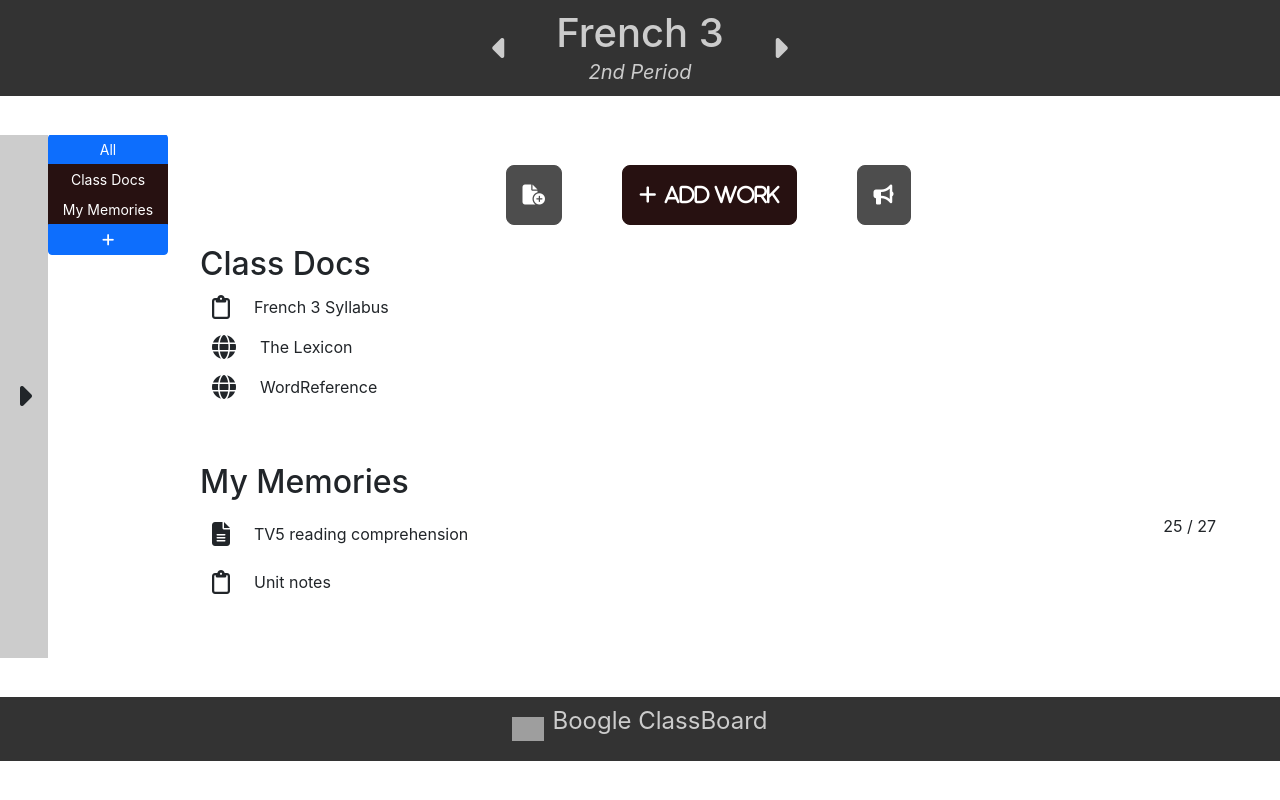
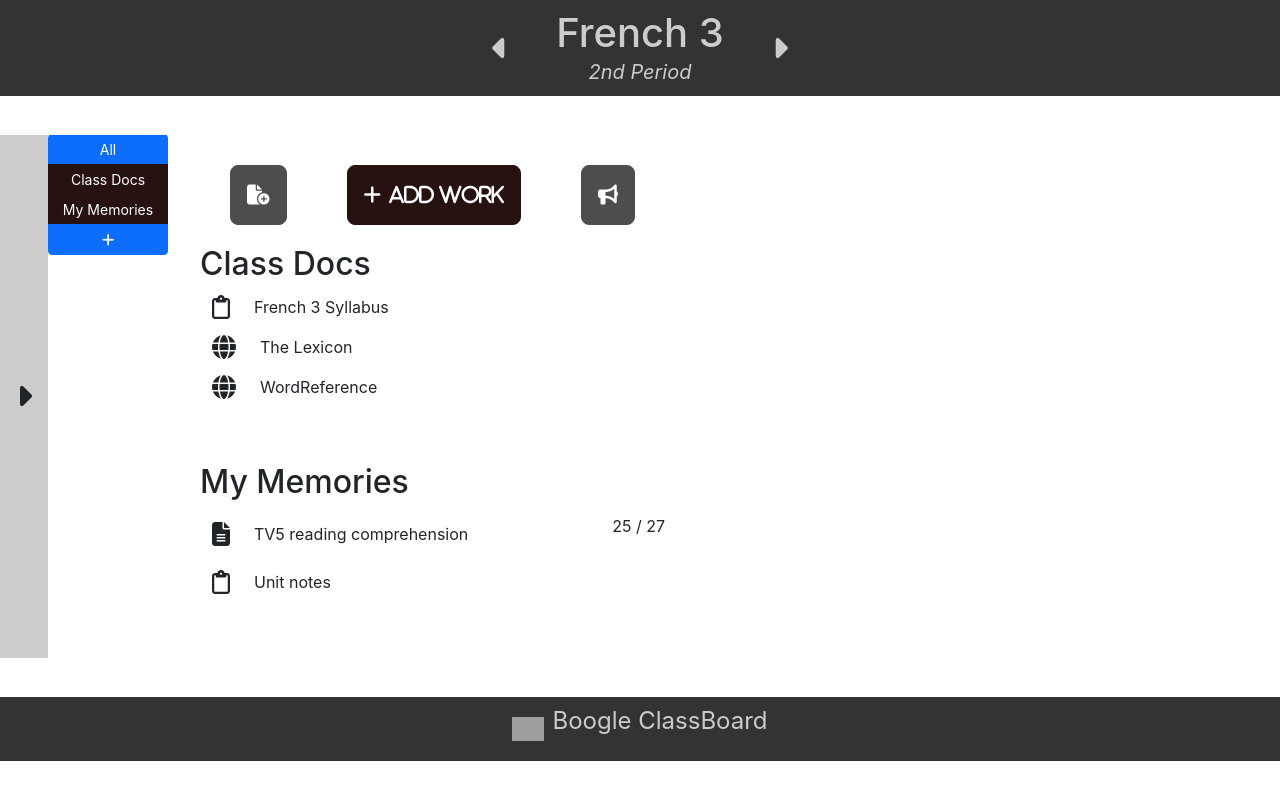
Before and after one commit to renkomba/boogle, a React (Create React App) app: page /pages/CourseSite in a window 1280 px wide. Built offline with nearby package versions, Linux system fonts and the light colour scheme; grey boxes are pictures that could not be loaded.

Commit message:
split the rendered output depending on the activePage. Will fork these two later; it's fine for now

```diff
--- a/src/components/Content/Content.js
+++ b/src/components/Content/Content.js
@@ -2,7 +2,7 @@
 import { Card } from "./Card/Card";
 import { Sidebar } from "../Sidebar/Sidebar";
 import CourseContent from "./CourseContent/CourseContent";
-import { useDroppable } from "@dnd-kit/core";
+import { useDroppable } from '@dnd-kit/core';
 import {
     rectSortingStrategy,
     SortableContext,
@@ -11,18 +11,19 @@
 import styles from './Content.module.css';
 
 export const Content = ({
-    id, cardIds, user, viewByPrep, page, activePage, activePeriod, setActivePeriod
+    id, cardIds, user, viewByPrep, activePage, activePeriod, setActivePeriod
 }) => {
+    let dashboardCards;
+    let courseContent;
+
+    if (activePage === 'Dashboard') {
         const { setNodeRef } = useDroppable({ id });
 
         const generateCards = (cards=[]) => {
-        let [ ids, collective ] = [
-            cardIds.slice(0),
-            viewByPrep ? user.courses.slice(0)
-                : [...user.periods.nonCts, user.periods.cts]
-        ];
+            let collective = viewByPrep ? user.courses.slice(0)
+                : [...user.periods.nonCts, user.periods.cts];
 
-        for (let cardId of ids) {
+            for (let cardId of cardIds.slice(0)) {
                 for (let i = 0; i < collective.length; i++) {
                     if (collective[i].id === cardId) {
                         cards.push(<Card
@@ -31,16 +32,18 @@
                             viewByPrep={viewByPrep}
                             setActivePeriod={setActivePeriod}
                         />);
-                    collective.splice(i, 1);  //remove element as it is no longer an option
+
+                        // remove elements as it has already been matched
+                        collective.splice(i, 1);
+                        // decrement var i to compensate for splice
+                        i--;
                     }
                 }
             }
             return cards;
         };
 
-    return (
-        <article className={styles.content}>
-            <Sidebar />
+        dashboardCards = (
             <SortableContext
                 id={id}
                 items={cardIds}
@@ -53,15 +56,30 @@
                     className={styles.cards}
                     ref={setNodeRef}
                 >
-                    {page === 'Dashboard' ? generateCards()
-                        : <CourseContent
-                            user={user}
+                    {generateCards()}
+                </article>
+            </SortableContext>
+        );
+    }
+
+    // Could just have CourseSite use <CourseContent />
+    // Instead of changing the entire rendered output
+    // depending on the page. Add to to-do
+    if (activePage === 'Course Site') {
+        courseContent = (
+            <CourseContent
+                id={id}
                 viewByPrep={viewByPrep}
                 activePeriod={activePeriod}
             />
+        );
     }
-                </article>
-            </SortableContext>
+
+
+    return (
+        <article className={styles.content}>
+            <Sidebar />
+            {dashboardCards ? dashboardCards : courseContent}
         </article>
     );
 }
```
Lines whose indentation alone changed are shown as unchanged.
